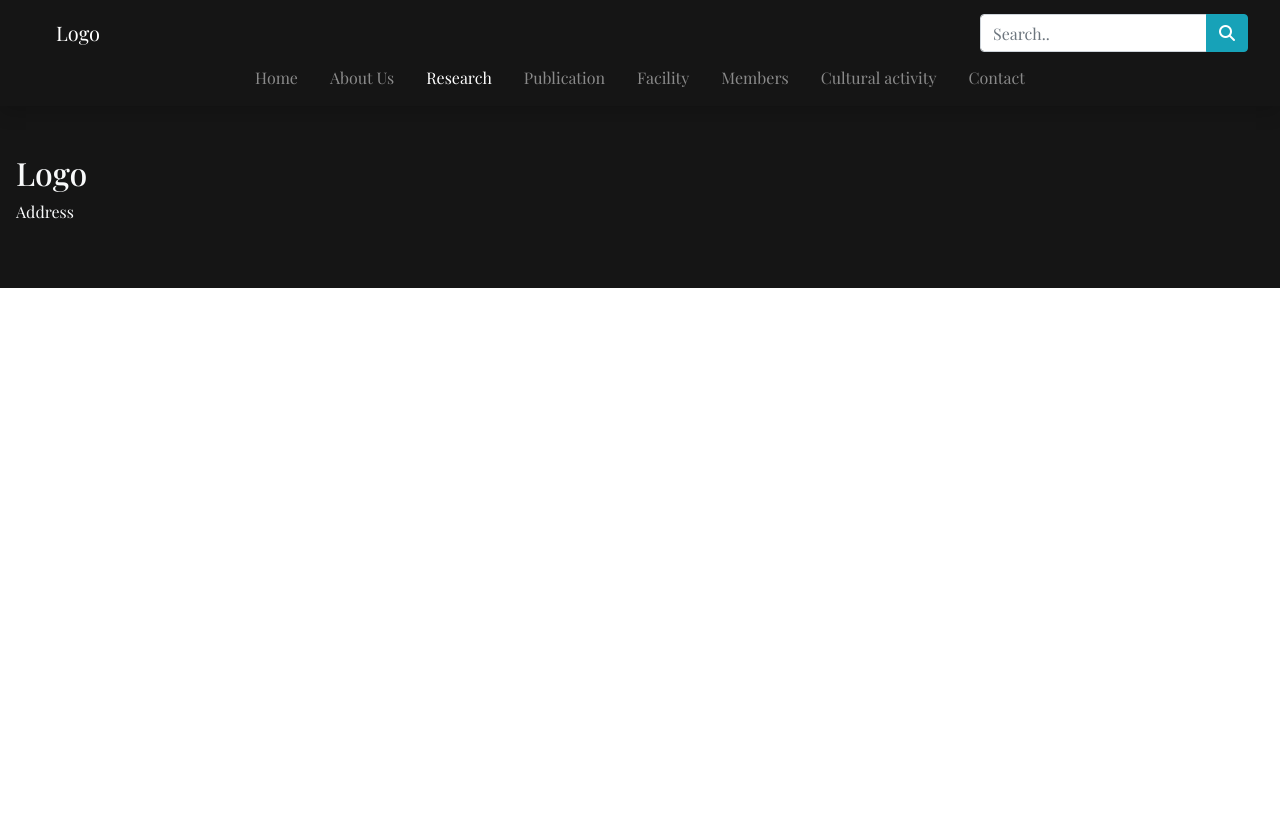
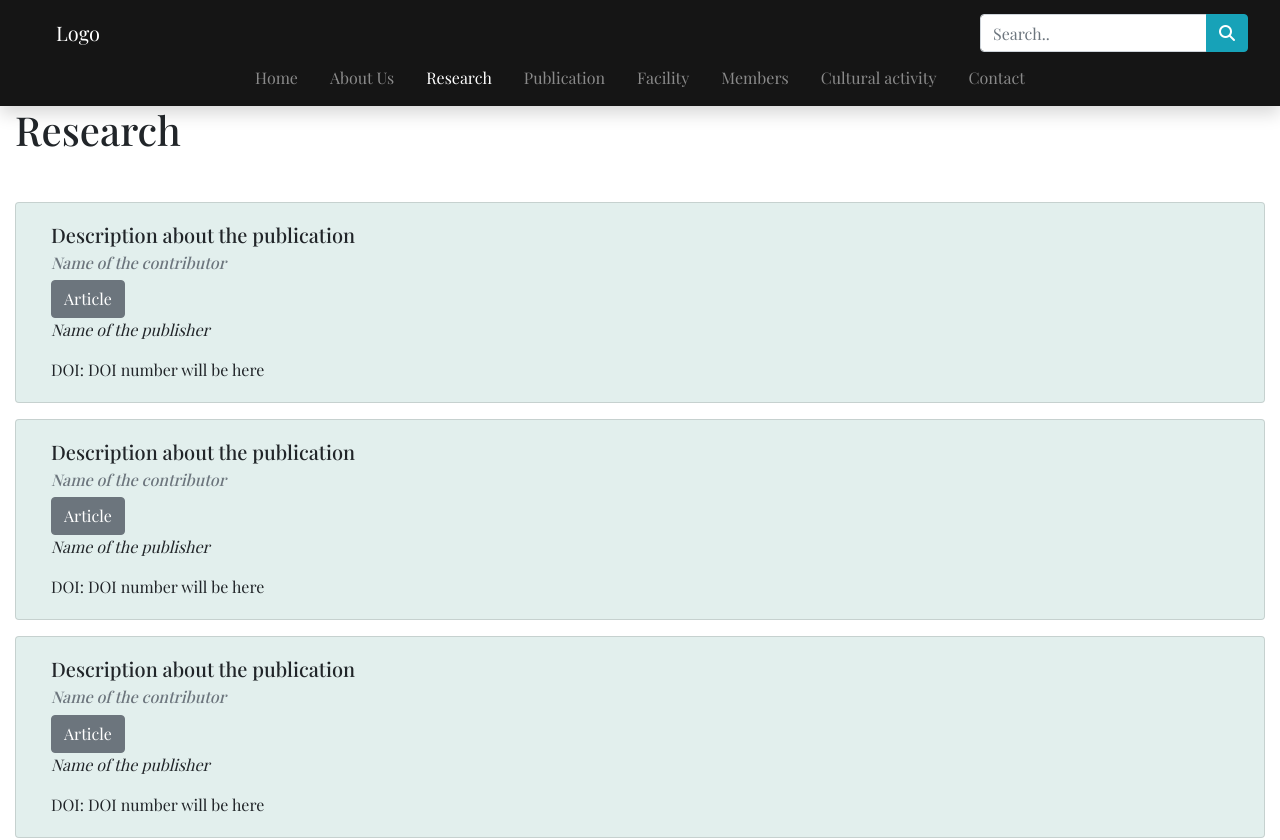
Before and after one commit to CSClubIIITDM-org/SMILE, a React (Create React App) app: page /Research in a window 1280 px wide. Shown: the top 840 px of the page. Before the commit the page ends 800 px from the top, so only its background shows below. Built offline with nearby package versions, Linux system fonts and the light colour scheme; a web font is replaced by a local one.

Commit message:
research skeleton

```diff
--- a/src/App.js
+++ b/src/App.js
@@ -2,6 +2,7 @@
 import { BrowserRouter, Route, Switch } from "react-router-dom";
 import HomePage from "./pages/HomPage";
 import Publication from "./pages/Publication";
+import Research from "./pages/Research";
 import Topbar from "./partials/Topbar";
 import "./styles/style.css";
 import Footer from "./partials/footer";
@@ -14,6 +15,7 @@
         <Switch>
           <Route path="/" exact component={HomePage} />
           <Route path="/Publication" exact component={Publication} />
+          <Route path="/Research" exact component={Research} />
         </Switch>
         <Footer />
       </BrowserRouter>
--- a/src/pages/HomPage.jsx
+++ b/src/pages/HomPage.jsx
@@ -1,5 +1,5 @@
 import React from "react";
-import AwesomeSlider from "react-awesome-slider";
+// import AwesomeSlider from "react-awesome-slider";
 import "react-awesome-slider/dist/styles.css";
 import Carousel from "../partials/carousel";
 import TextInfo from "../partials/TextInfo";
--- a/src/pages/Publication.jsx
+++ b/src/pages/Research.jsx
@@ -1,12 +1,12 @@
 import React from "react";
 import TextInfo from "../partials/TextInfo";
 
-const Publication = () => {
+const Research = () => {
 
   return (
     <React.Fragment>
       <div className="container-fluid">
-        <h1>PUBLICATION</h1>
+        <h1>Research</h1>
       </div>
 
       <div className="container-fluid my-5">
@@ -18,4 +18,4 @@
   );
 };
 
-export default Publication;
+export default Research;
```
